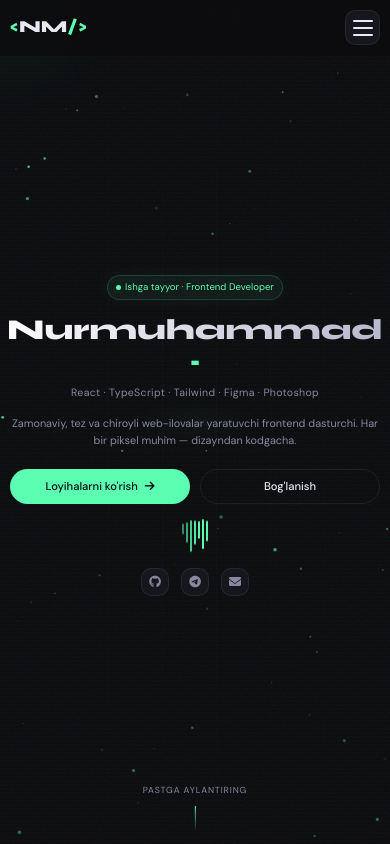
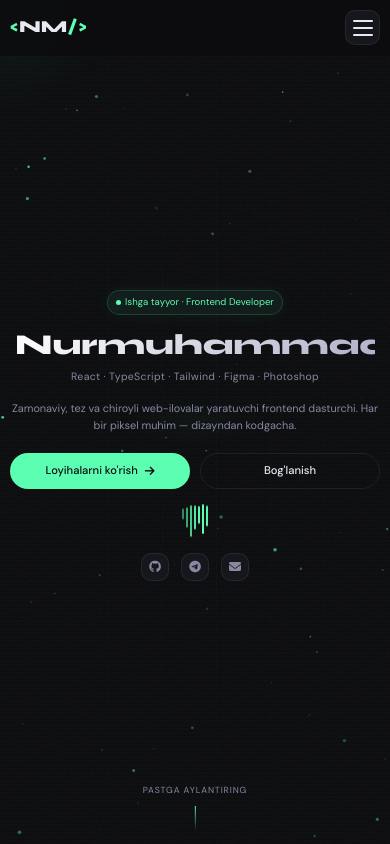
Before and after one commit to Nurmuhammad15/Nurmuhammad-dev-Protfolio, a plain HTML site: page index.html in a window 390 px wide. Shown: the top 844 px of the page. Drawn offline with Linux system fonts and the light colour scheme.

Commit message:
Update style.css

```diff
--- a/style.css
+++ b/style.css
@@ -1,6 +1,6 @@
 /* ============================================
    NURMUHAMMAD PORTFOLIO — STYLE.CSS
-   Финальная компактная версия 2025
+   Финальная версия с исправленным именем
    ============================================ */
 
 :root {
@@ -161,7 +161,7 @@
 }
 @keyframes glowPulse { 0%, 100% { opacity: 0.4; } 50% { opacity: 0.8; } }
 
-.hero-content { text-align: center; position: relative; z-index: 5; max-width: 680px; margin: 0 auto; }
+.hero-content { text-align: center; position: relative; z-index: 5; max-width: 680px; margin: 0 auto; width: 100%; }
 
 .hero-badge {
   display: inline-flex; align-items: center; gap: 7px; padding: 6px 14px;
@@ -180,16 +180,29 @@
   align-items: center;
   margin-bottom: 12px;
   width: 100%;
-  transform: translateX(-15px);
+  transform: translateX(-10px);
+  padding: 0 10px;
+  overflow: visible;
 }
+
 .hero-name {
-  font-family: var(--font-head); font-size: clamp(2.6rem, 6vw, 4.8rem);
-  font-weight: 800; line-height: 1.05; text-align: center;
+  font-family: var(--font-head);
+  font-size: clamp(2.2rem, 5.5vw, 4.5rem);
+  font-weight: 800;
+  line-height: 1.05;
+  text-align: center;
   background: linear-gradient(135deg, #fff 0%, #b0b0c8 100%);
-  -webkit-background-clip: text; -webkit-text-fill-color: transparent;
-  background-clip: text; cursor: default; transition: all 0.5s ease;
+  -webkit-background-clip: text;
+  -webkit-text-fill-color: transparent;
+  background-clip: text;
+  cursor: default;
+  transition: all 0.5s ease;
   animation: nameFloat 6s ease-in-out infinite;
+  word-break: keep-all;
+  white-space: nowrap;
+  max-width: 100%;
 }
+
 @keyframes nameFloat { 0%, 100% { transform: translateY(0); } 50% { transform: translateY(-6px); } }
 .hero-name.glow-hover {
   -webkit-text-fill-color: var(--accent);
@@ -203,8 +216,9 @@
 
 .glitch-layer {
   position: absolute; top: 50%; left: 50%; transform: translate(-50%, -50%);
-  font-family: var(--font-head); font-size: clamp(2.6rem, 6vw, 4.8rem);
-  font-weight: 800; line-height: 1.05; pointer-events: none; opacity: 0; text-align: center; width: 100%;
+  font-family: var(--font-head); font-size: clamp(2.2rem, 5.5vw, 4.5rem);
+  font-weight: 800; line-height: 1.05; pointer-events: none; opacity: 0;
+  text-align: center; width: 100%; white-space: nowrap;
 }
 .glitch-r { color: #ff4466; clip-path: polygon(0 20%, 100% 20%, 100% 45%, 0 45%); animation: glitchR 4s ease-in-out infinite; }
 .glitch-b { color: #44aaff; clip-path: polygon(0 55%, 100% 55%, 100% 80%, 0 80%); animation: glitchB 4s 0.1s ease-in-out infinite; }
@@ -396,9 +410,22 @@
   .nav-link { font-size: 1.1rem; padding: 9px 16px; }
 
   .hero-section { padding: 70px 0 40px; }
-  .hero-name-wrap { transform: translateX(-10px); }
-  .hero-name { font-size: 2.2rem; }
-  .glitch-layer { font-size: 2.2rem; }
+
+  .hero-name-wrap {
+    transform: translateX(-5px);
+    padding: 0 8px;
+  }
+
+  .hero-name {
+    font-size: clamp(1.8rem, 7vw, 2.6rem);
+    white-space: nowrap;
+  }
+
+  .glitch-layer {
+    font-size: clamp(1.8rem, 7vw, 2.6rem);
+    white-space: nowrap;
+  }
+
   .hero-subtitle { font-size: 0.78rem; }
   .hero-desc { font-size: 0.75rem; margin-bottom: 20px; }
   .hero-badge { font-size: 0.68rem; padding: 5px 10px; margin-bottom: 16px; }
@@ -455,15 +482,28 @@
   .section-pad { padding: 40px 0; }
 
   .hero-section { padding: 60px 0 35px; }
-  .hero-name-wrap { transform: translateX(-8px); }
-  .hero-name { font-size: 1.8rem; }
-  .glitch-layer { font-size: 1.8rem; }
+
+  .hero-name-wrap {
+    transform: translateX(-3px);
+    padding: 0 5px;
+    margin-bottom: 8px;
+  }
+
+  .hero-name {
+    font-size: clamp(1.5rem, 8vw, 1.8rem);
+    white-space: nowrap;
+  }
+
+  .glitch-layer {
+    font-size: clamp(1.5rem, 8vw, 1.8rem);
+    white-space: nowrap;
+  }
+
   .hero-badge { font-size: 0.6rem; padding: 4px 8px; gap: 4px; }
   .badge-dot { width: 5px; height: 5px; }
   .hero-subtitle { font-size: 0.66rem; }
   .hero-desc { font-size: 0.68rem; }
   .btn { font-size: 0.7rem; padding: 8px 15px; max-width: 180px; }
-  .hero-name-wrap { margin-bottom: 8px; }
   .hero-bars { gap: 2px; }
   .bar { width: 2px; }
 
```
